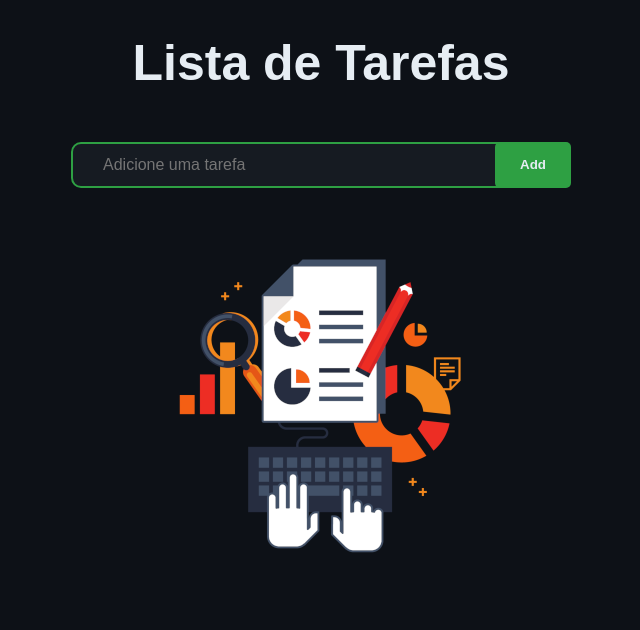
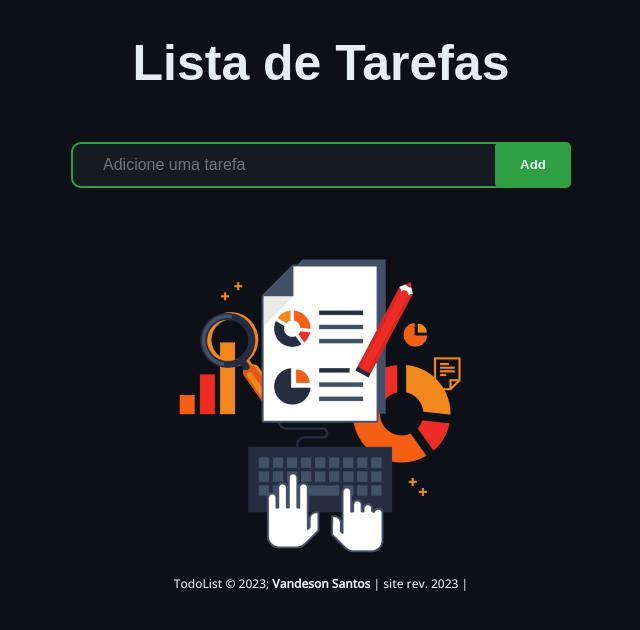
Before and after one commit to vandesonsantos/todo-list, a React (Vite) app: page / in a window 1280 px wide. Shown: the top 630 px of the page, without its empty margins (319-959 px from the left). Built offline with nearby package versions, Linux system fonts and the light colour scheme; a web font is replaced by a local one.

Commit message:
Adicionando Footer

```diff
--- a/src/TodoList.css
+++ b/src/TodoList.css
@@ -81,7 +81,7 @@ body{
 .item span{
   text-align: start;
   width: 100%;
-  color: white;
+  color: #ffffff;
   margin-right: 10px;
   padding: 10px 15px;
 }
@@ -116,7 +116,7 @@ button.del{
 
 button.del:hover{
   border:none;
-  color: white;
+  color: #ffffff;
   padding:15px;
   cursor: pointer;
   border: 1px solid #ff004c;
@@ -135,11 +135,18 @@ button.deleteAll{
 
 button.deleteAll:hover{
   background: #ff004c;
-  color: white;
+  color: #ffffff;
 }
 
 .icone-central{
   max-width: 100%;
+}
+
+.copyright{
+  color: #E6EDF3;
+  display: flex;
+  justify-content: center;
+  font-size: 12px;
 }
 
 @media screen and (max-width: 900px){
--- a/src/TodoList.jsx
+++ b/src/TodoList.jsx
@@ -89,6 +89,11 @@ function TodoList() {
 
                 </div>
             </div>
+
+            <footer className="copyright">
+                <p>TodoList &copy; 2023; <strong>Vandeson Santos</strong> | site rev. 2023 |
+                </p>
+            </footer>
         </>
     )
 }
```
